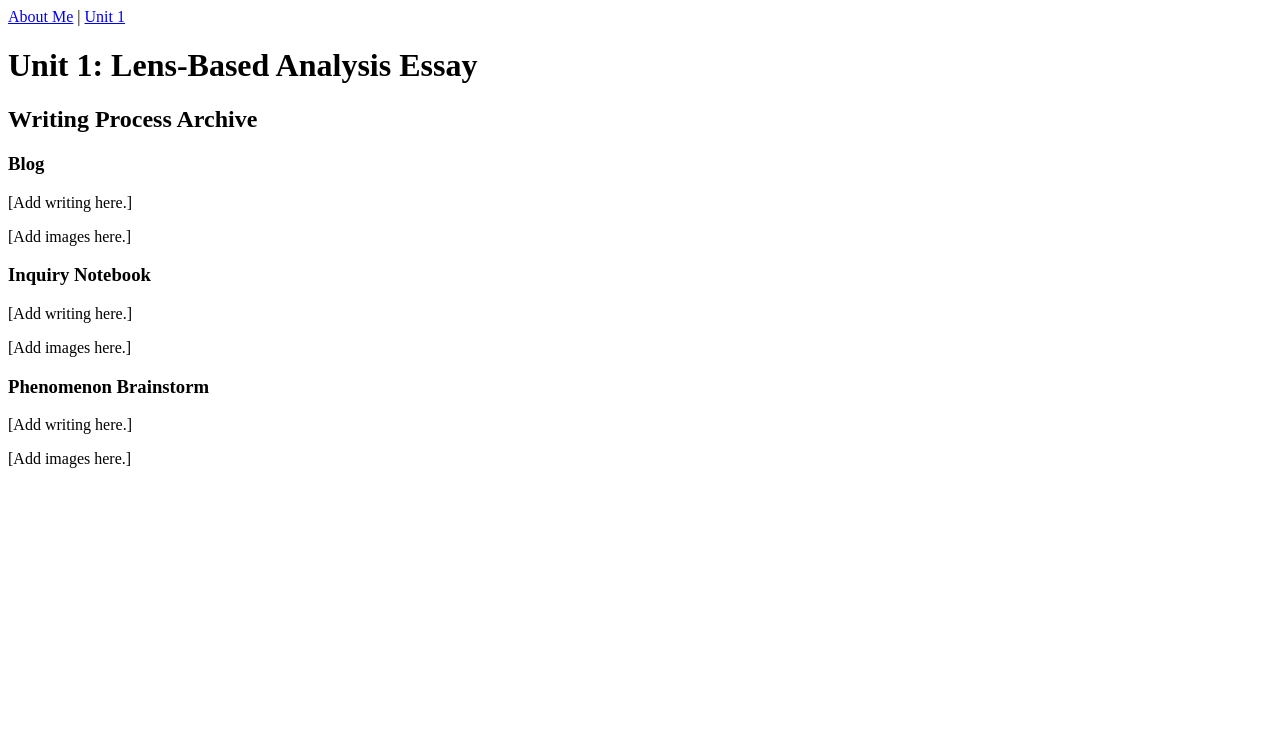
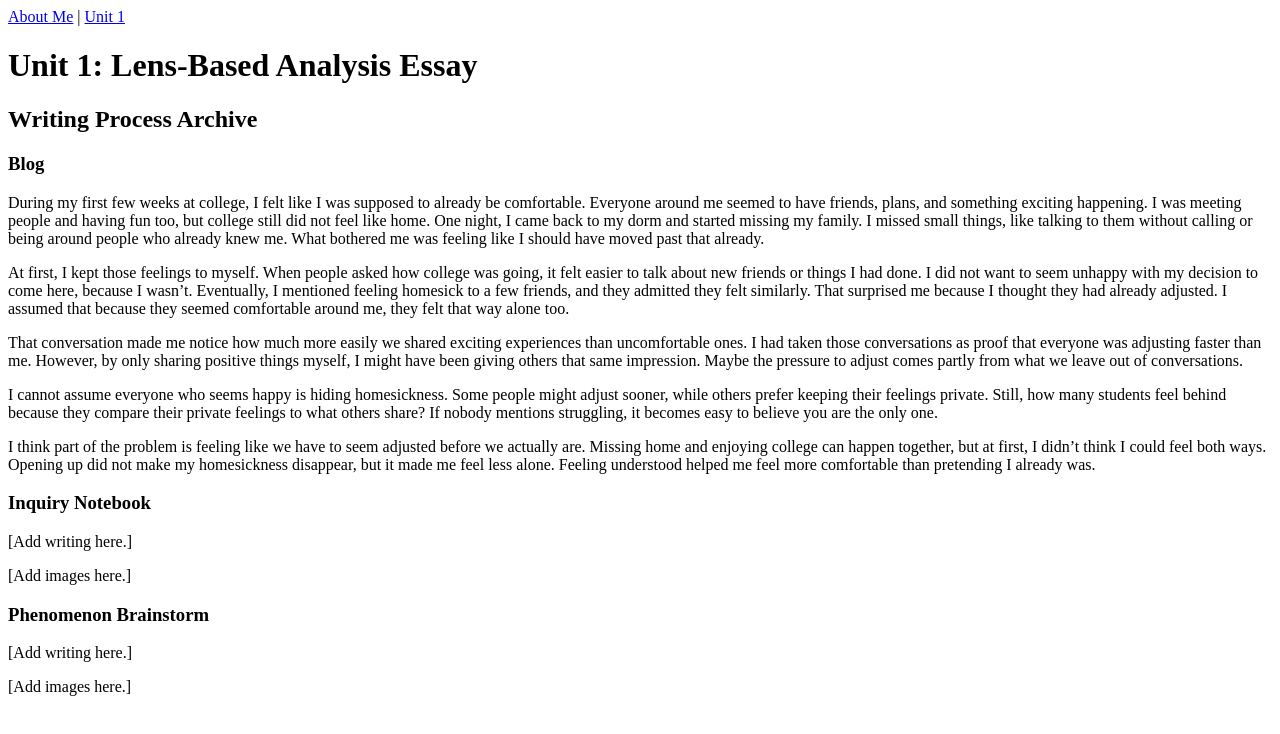
Before and after one commit to siriparakoti/siriparakoti, a plain HTML site: page unit1.html in a window 1280 px wide. Drawn offline with Linux system fonts and the light colour scheme.

Commit message:
Add provided blog writing to unit1.html

```diff
--- a/unit1.html
+++ b/unit1.html
@@ -17,9 +17,11 @@
 
         <section>
             <h3>Blog</h3>
-            <!-- Add your blog writing and images here. -->
-            <p>[Add writing here.]</p>
-            <p>[Add images here.]</p>
+            <p>During my first few weeks at college, I felt like I was supposed to already be comfortable. Everyone around me seemed to have friends, plans, and something exciting happening. I was meeting people and having fun too, but college still did not feel like home. One night, I came back to my dorm and started missing my family. I missed small things, like talking to them without calling or being around people who already knew me. What bothered me was feeling like I should have moved past that already.</p>
+            <p>At first, I kept those feelings to myself. When people asked how college was going, it felt easier to talk about new friends or things I had done. I did not want to seem unhappy with my decision to come here, because I wasn’t. Eventually, I mentioned feeling homesick to a few friends, and they admitted they felt similarly. That surprised me because I thought they had already adjusted. I assumed that because they seemed comfortable around me, they felt that way alone too.</p>
+            <p>That conversation made me notice how much more easily we shared exciting experiences than uncomfortable ones. I had taken those conversations as proof that everyone was adjusting faster than me. However, by only sharing positive things myself, I might have been giving others that same impression. Maybe the pressure to adjust comes partly from what we leave out of conversations.</p>
+            <p>I cannot assume everyone who seems happy is hiding homesickness. Some people might adjust sooner, while others prefer keeping their feelings private. Still, how many students feel behind because they compare their private feelings to what others share? If nobody mentions struggling, it becomes easy to believe you are the only one.</p>
+            <p>I think part of the problem is feeling like we have to seem adjusted before we actually are. Missing home and enjoying college can happen together, but at first, I didn’t think I could feel both ways. Opening up did not make my homesickness disappear, but it made me feel less alone. Feeling understood helped me feel more comfortable than pretending I already was.</p>
         </section>
 
         <section>
```
